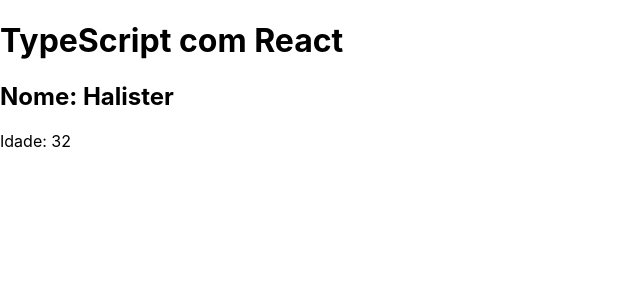
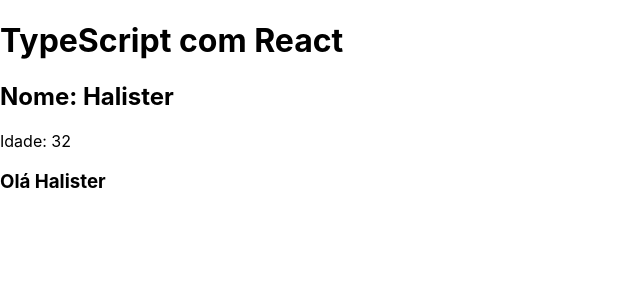
Before and after one commit to HalisterFernando/typescript-exercises, a React (Create React App) app in the folder react_com_ts/: page / in a window 1280 px wide. Shown: the top 300 px of the page, without its empty margins (0-640 px from the left). Built offline with nearby package versions, Linux system fonts and the light colour scheme.

Commit message:
chore: :rocket: criacao de funcoes

```diff
--- a/react_com_ts/src/App.tsx
+++ b/react_com_ts/src/App.tsx
@@ -7,6 +7,10 @@
   const name: string = "Halister"
   const age: number = 32
   const isWorking: boolean = false
+
+  // funções
+
+  const userGreeting = (name: string): string => `Olá ${name}`
 
   return (
     <div className="App">
@@ -18,6 +22,7 @@
           Está trabalhando
         </div>
       )}
+      <h3>{userGreeting(name)}</h3>
     </div>
   );
 }
```
